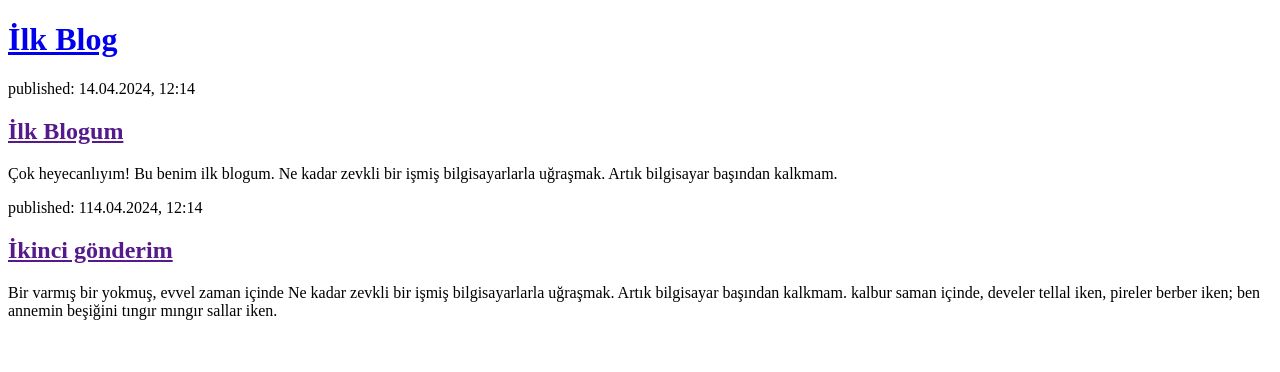
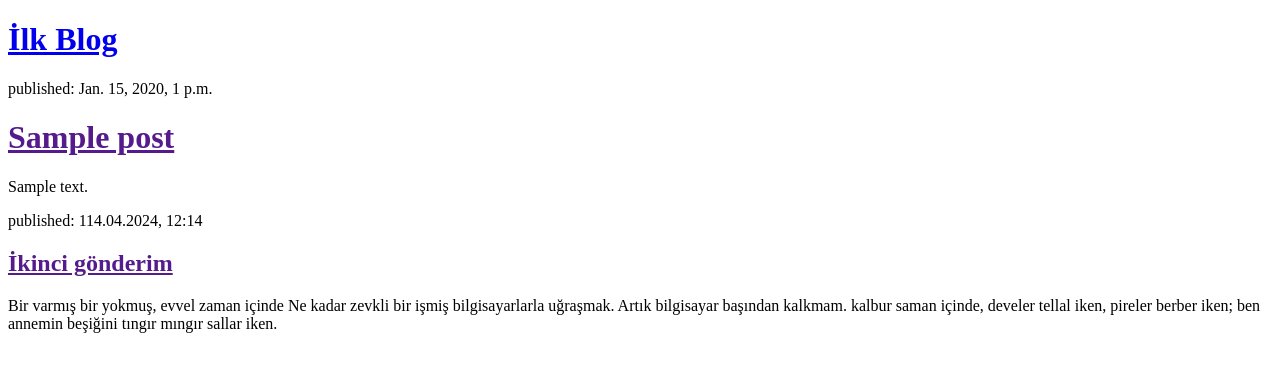
Before and after one commit to mehmetserifceylan/django-blog-project, a Django app: page / in a window 1280 px wide. Shown: the top 372 px of the page. Run offline with Django 5.2, Linux system fonts and the light colour scheme; tables that the repository leaves empty hold one stand-in row (values such as "Sample post").

Commit message:
Django template ler ile verileri gösterdik

```diff
--- a/blog/templates/blog/post_list.html
+++ b/blog/templates/blog/post_list.html
@@ -9,11 +9,14 @@
     <div>
         <h1><a href="/">İlk Blog</a></h1>
     </div>
+    {% for post in posts %}
     <div>
-        <p>published: 14.04.2024, 12:14</p>
-        <h2><a href="">İlk Blogum</a></h2>
-        <p>Çok heyecanlıyım! Bu benim ilk blogum. Ne kadar zevkli bir işmiş bilgisayarlarla uğraşmak. Artık bilgisayar başından kalkmam. </p>
+        <p>published: {{ post.published_date }}</p>
+        <h1><a href="">{{ post.title }}</a></h1>
+        <p>{{ post.text|linebreaksbr }}</p>
     </div>
+    {% endfor %}
+
 
     <div>
         <p>published: 114.04.2024, 12:14</p>
--- a/blog/views.py
+++ b/blog/views.py
@@ -1,4 +1,7 @@
 from django.shortcuts import render
+from .models import Post
+from django.utils import timezone
 
 def post_list(request):
-    return render(request,'blog/post_list.html',{})
+    posts = Post.objects.filter(published_date__lte=timezone.now()).order_by('published_date')
+    return render(request,'blog/post_list.html',{'posts':posts})
```
